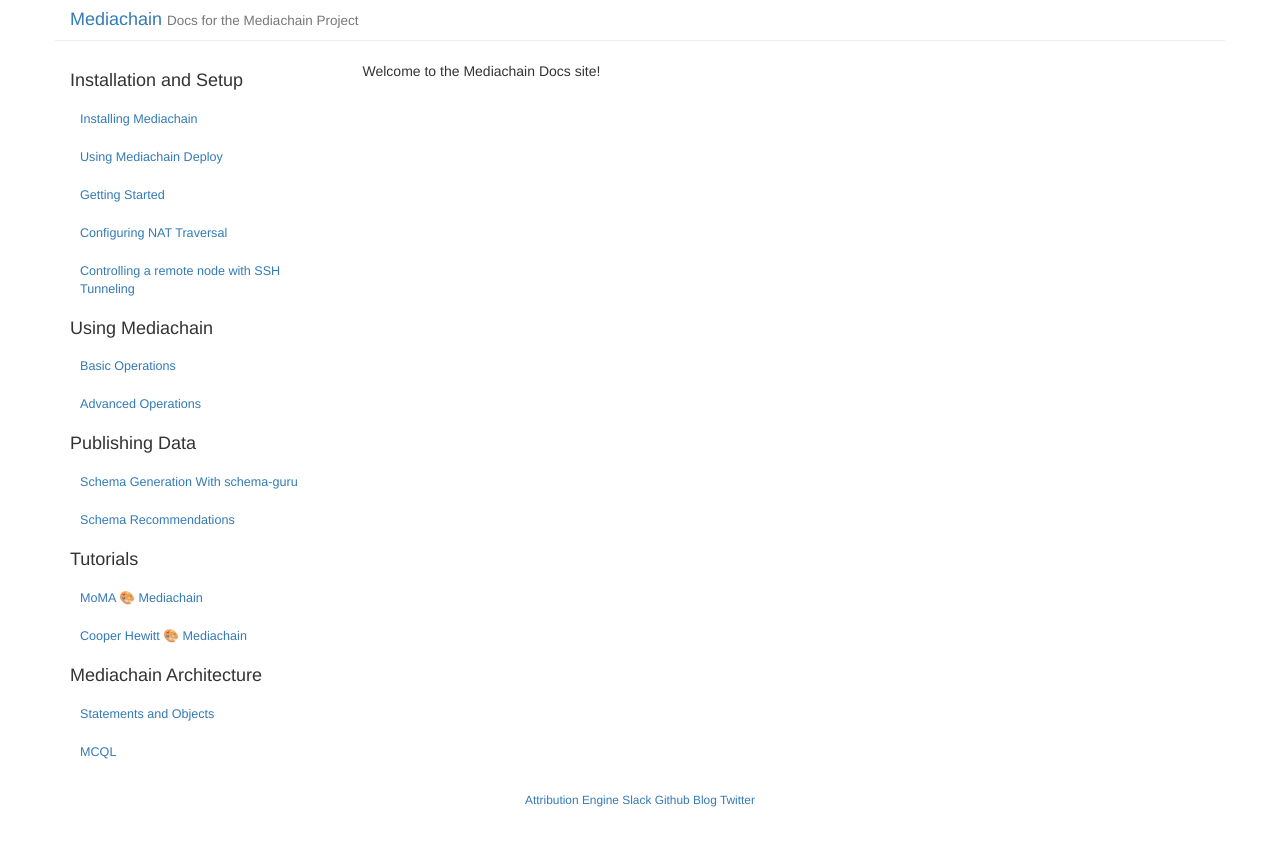
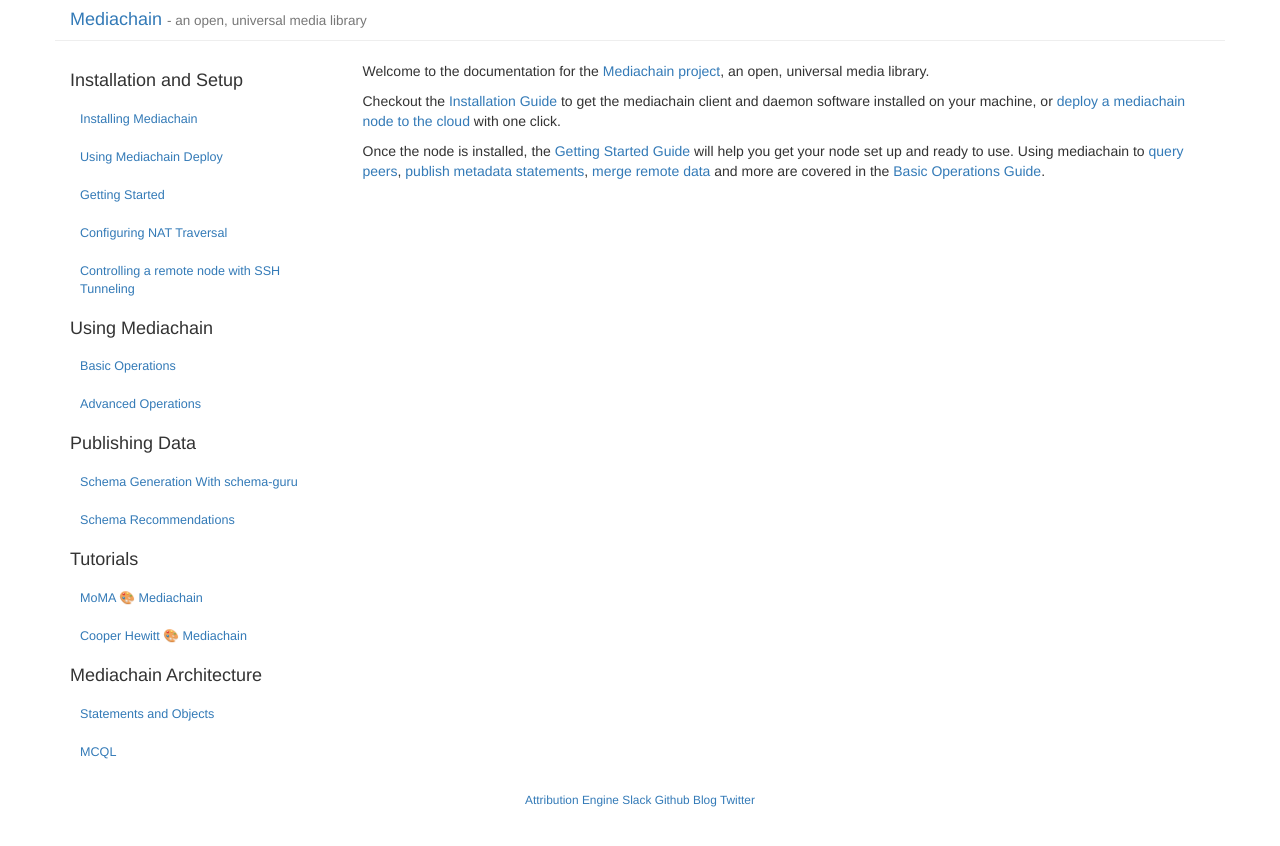
Before and after one commit to mediachain/mediachain-docs, a Jekyll site: the page built from index.md, in a window 1280 px wide. Shown: the top 846 px of the page. Built offline with Jekyll 4.4.1, drawn with Linux system fonts in a browser that asks for light colours; nearby versions of some CDN libraries.

Commit message:
slightly better landing page

```diff
--- a/_config.yml
+++ b/_config.yml
@@ -1,6 +1,6 @@
 # Site title and subtitle. This is used in _includes/header.html
 title: 'Mediachain'
-subtitle: 'Docs for the Mediachain Project'
+subtitle: '- an open, universal media library'
 
 # if you use google analytics, add your tracking id here
 google_analytics_id: ''
--- a/index.md
+++ b/index.md
@@ -3,4 +3,23 @@ layout: default
 title: "Documentation"
 ---
 
-Welcome to the Mediachain Docs site!
+Welcome to the documentation for the [Mediachain project][mediachain-io], an open, universal
+media library.
+
+Checkout the [Installation Guide][install] to get the mediachain client and daemon software
+installed on your machine, or [deploy a mediachain node to the cloud][cloud-deploy] with one click.
+
+Once the node is installed, the [Getting Started Guide][getting-started] will help you get your node
+set up and ready to use. Using mediachain to [query peers][basic-ops-query], [publish metadata statements][basic-ops-publish],
+[merge remote data][basic-ops-merge] and more are covered in the [Basic Operations Guide][basic-ops].
+
+
+
+[mediachain-io]: https://www.mediachain.io
+[install]: {{site.baseurl}}{% link _docs/setup/install.md %}
+[cloud-deploy]: {{site.baseurl}}{% link _docs/setup/cloud-deploy.md %}
+[getting-started]: {{site.baseurl}}{% link _docs/setup/getting-started.md %}
+[basic-ops]: {{site.baseurl}}{% link _docs/usage/basic-operations.md %}
+[basic-ops-query]: {{site.baseurl}}{% link _docs/usage/basic-operations.md %}#query
+[basic-ops-publish]: {{site.baseurl}}{% link _docs/usage/basic-operations.md %}#publishing-statements
+[basic-ops-merge]: {{site.baseurl}}{% link _docs/usage/basic-operations.md %}#merge
```
